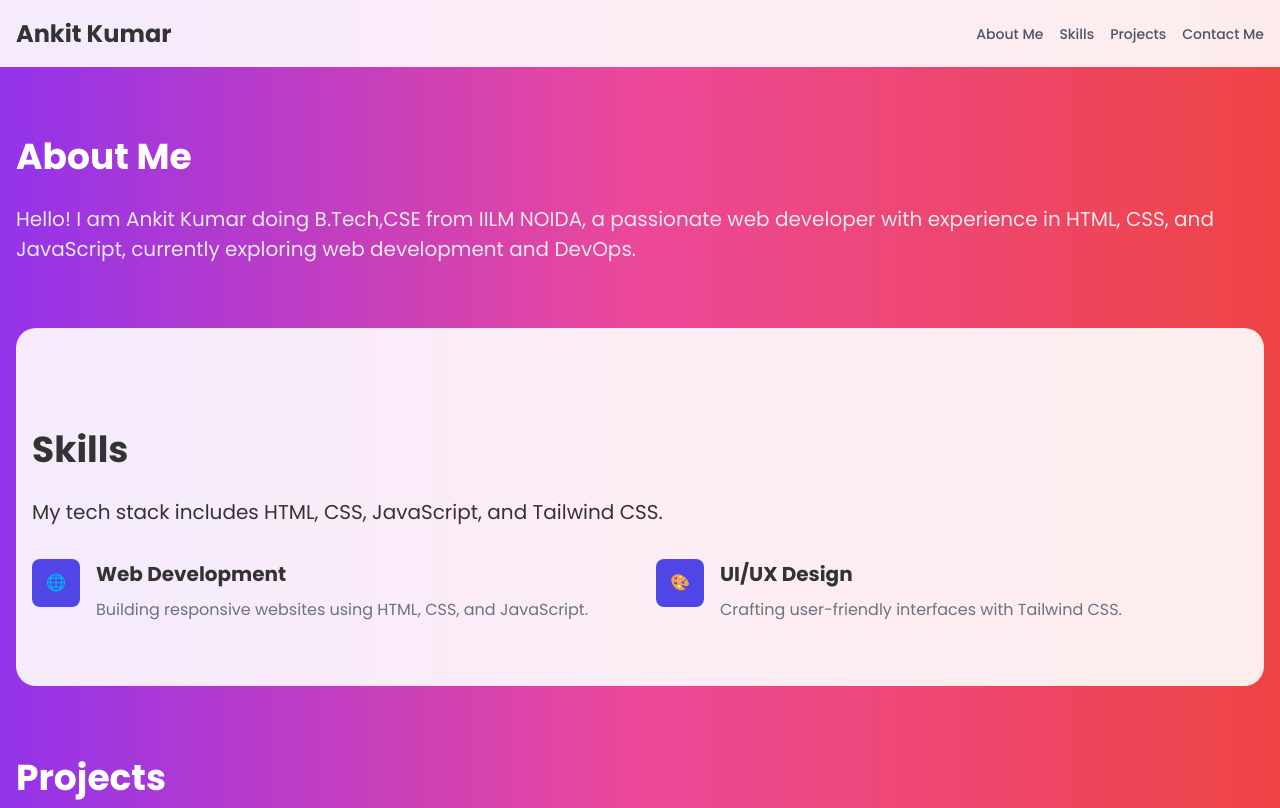
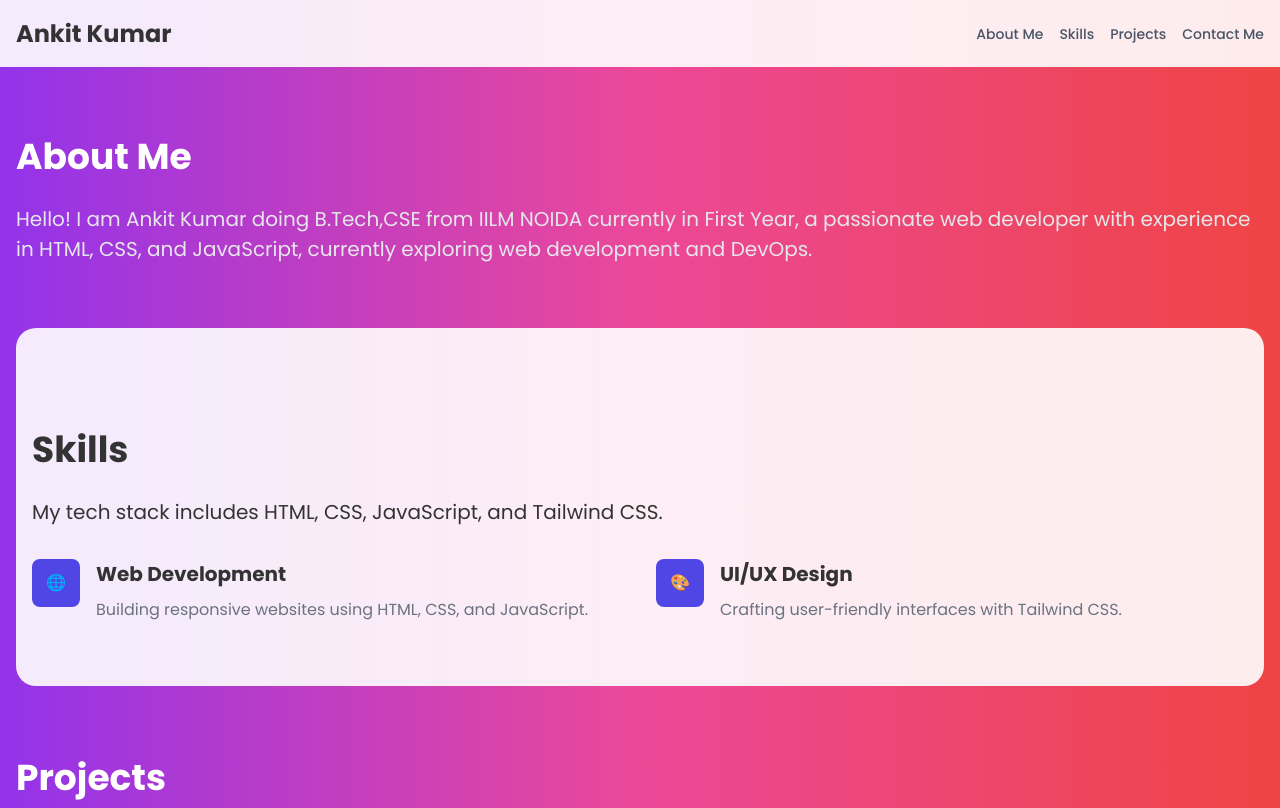
Before and after one commit to UnrealAnkit/unrealankitportfolio, a plain HTML site: page index.html in a window 1280 px wide. Shown: the top 808 px of the page. Drawn offline with Linux system fonts and the light colour scheme.

Commit message:
Update index.html

```diff
--- a/index.html
+++ b/index.html
@@ -367,7 +367,7 @@
         <section id="about">
             <div class="section-title">
                 <h2>About Me</h2>
-                <p>Hello! I am Ankit Kumar doing B.Tech,CSE from IILM NOIDA, a passionate web developer with experience in HTML, CSS, and JavaScript, currently exploring web development and DevOps.</p>
+                <p>Hello! I am Ankit Kumar doing B.Tech,CSE from IILM NOIDA currently in First Year, a passionate web developer with experience in HTML, CSS, and JavaScript, currently exploring web development and DevOps.</p>
             </div>
         </section>
 
```
